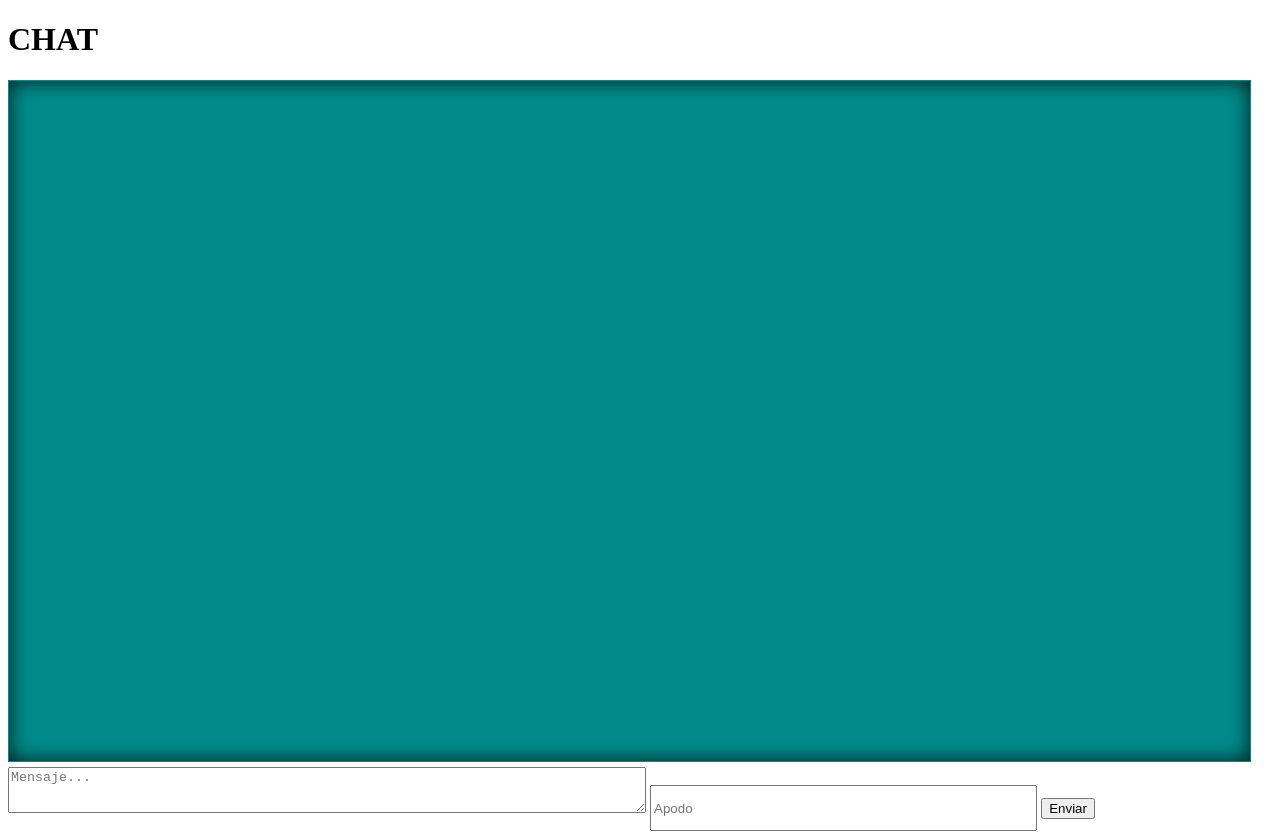
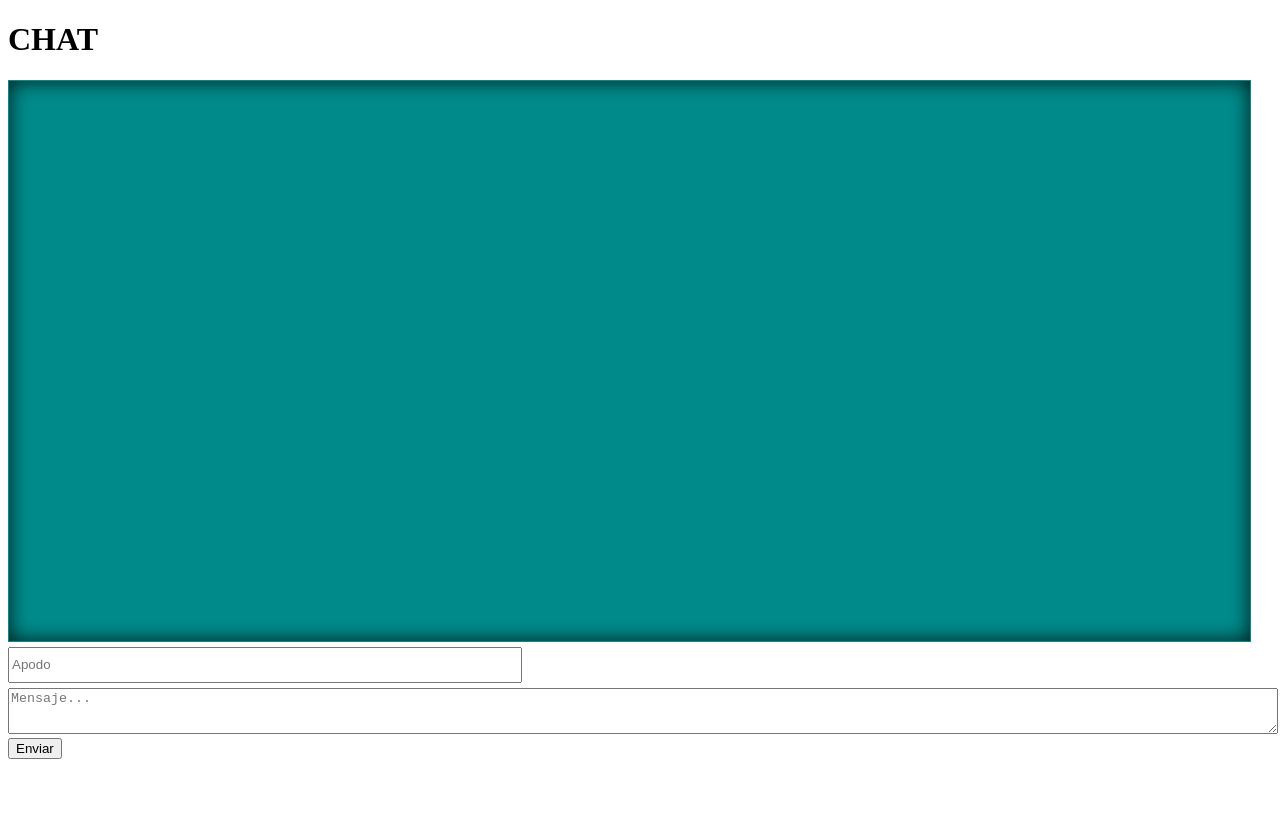
Before and after one commit to DavidMartinPerez/Socket.io-Chat, a website: page client/index.html in a window 1280 px wide. After the commit the page ends 800 px from the top, so only its background shows below. Drawn offline with nearby package versions, Linux system fonts and the light colour scheme; no server answers.

Commit message:
actualizado diseño

```diff
--- a/client/index.html
+++ b/client/index.html
@@ -19,7 +19,7 @@
         }
         #messages{
             width: 95%;
-            height: 80vh;
+            height: 65vh;
             overflow-y: auto;
             border: 1px solid darkcyan;
             background-color: darkcyan;
@@ -27,13 +27,13 @@
             box-shadow: 0px 0px 20px #031818 inset;
         }
         #nickname{
-            width: 30%;
-            height: 40px;
-            margin-top:-5px;
+            width: 40%;
+            height: 30px;
+            margin-top:5px;
         }
         #text{
             margin-top:5px;
-            width: 50%;
+            width: 100%;
             height: 40px;
         }
     </style>
@@ -43,8 +43,8 @@
     <div id="messages"></div>
 
     <form onsubmit="return addMessage(this)">
+        <input type="text" id="nickname" placeholder="Apodo"><br>
         <textarea id="text" placeholder="Mensaje..."></textarea>
-        <input type="text" id="nickname" placeholder="Apodo">
         <input type="submit" value="Enviar">
     </form>
 </body>
--- a/client/js/main.js
+++ b/client/js/main.js
@@ -16,7 +16,9 @@ function render(data){
         `)
     }).join(" ");
 
-    document.getElementById("messages").innerHTML = html;
+    var divs = document.getElementById("messages")
+    divs.innerHTML = html;
+    divs.scrollTop = divs.scrollHeight;
 }
 
 function addMessage(e){
```
